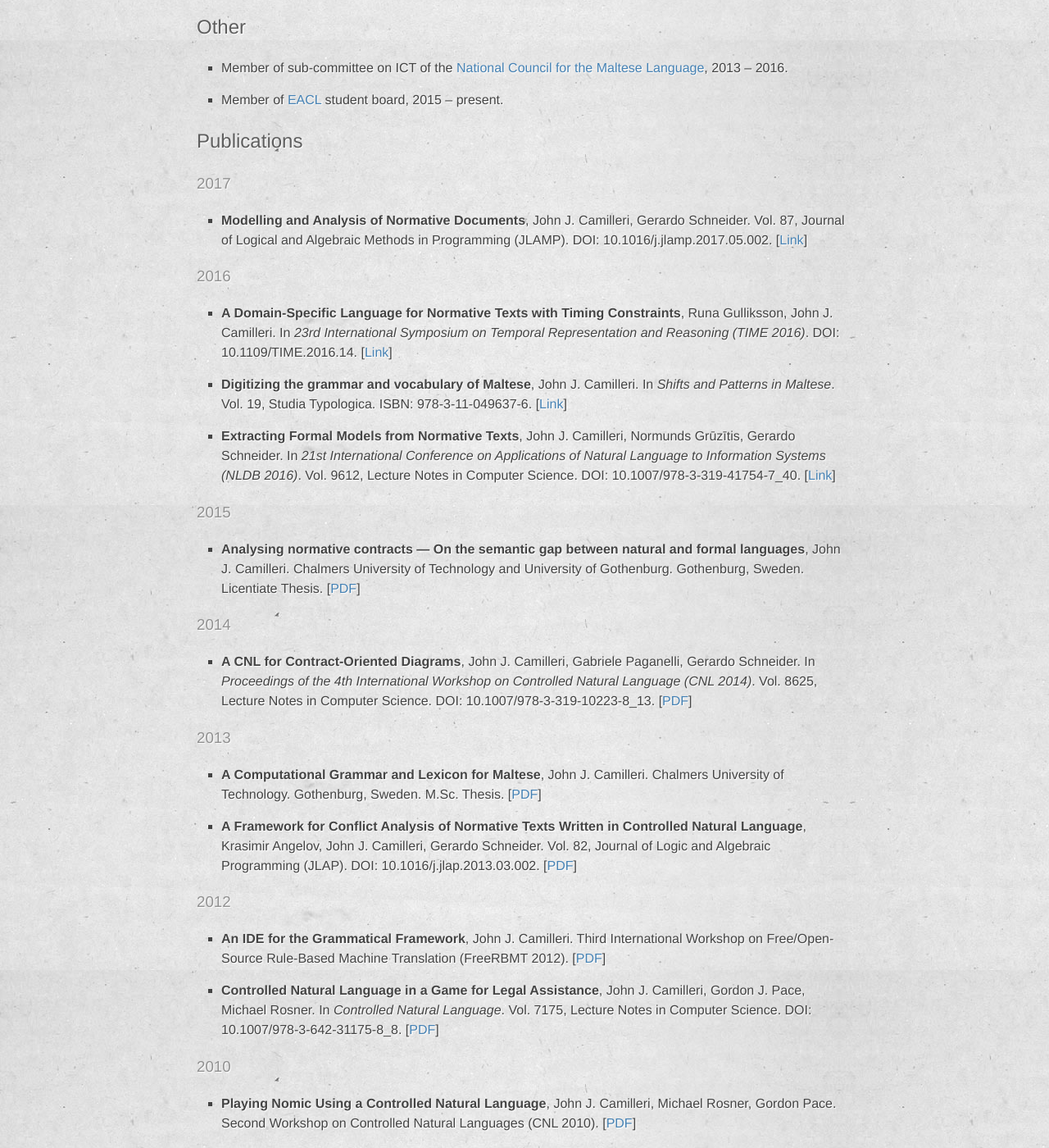
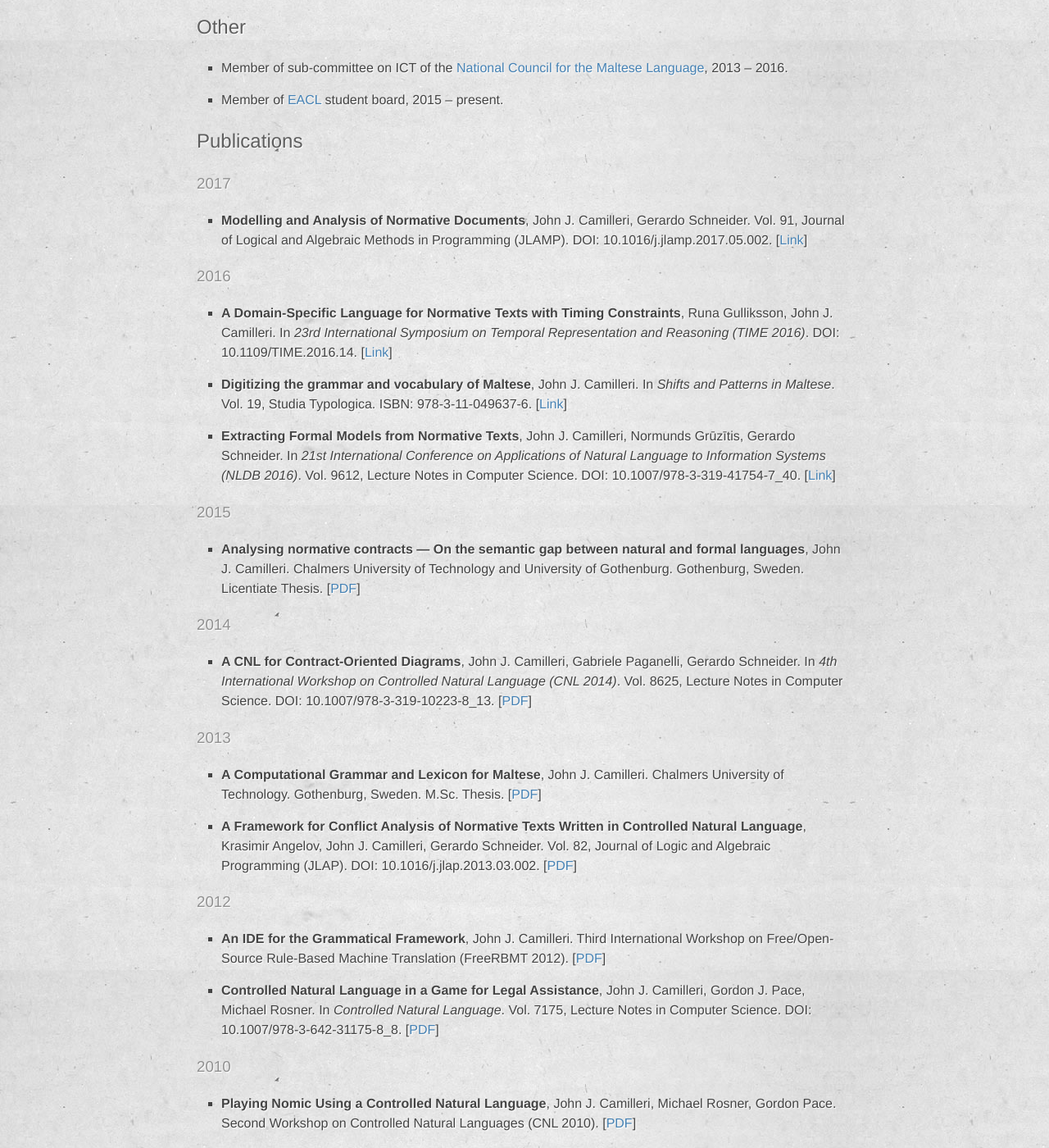
Before and after one commit to johnjcamilleri/johnjcamilleri.github.io, a Jekyll site: the page built from academic.md, in a window 1280 px wide and 1400 px high, scrolled down 1515 px. Shown: the whole window at 82% size. Built offline with Jekyll 4.4.1, drawn with Linux system fonts in a browser that asks for light colours; some of the changed text lies outside the part shown.

Commit message:
Update refs, abstract on PhD page

```diff
--- a/_data/publications.json
+++ b/_data/publications.json
@@ -18,7 +18,7 @@
       "address": "Borovets, Bulgaria"
     },
     "publication": {
-      "booktitle": "Proceedings of the Workshop on Adaptation of Language Resources and Technology to New Domains (RANLP 2009)",
+      "booktitle": "Workshop on Adaptation of Language Resources and Technology to New Domains (RANLP 2009)",
       "pages": "19-26",
       "publisher": "Association for Computational Linguistics"
     },
@@ -42,7 +42,7 @@
       "address": "Malta"
     },
     "publication": {
-      "booktitle": "Proceedings of the Language Resources (LRs) and Human Language Technologies (HLT) for Semitic Languages: Status, Updates, and Prospects",
+      "booktitle": "Language Resources (LRs) and Human Language Technologies (HLT) for Semitic Languages: Status, Updates, and Prospects",
       "pages": "57-61"
     }
   },
@@ -186,7 +186,7 @@
       "Gerardo Schneider"
     ],
     "publication": {
-      "booktitle": "Proceedings of the 4th International Workshop on Controlled Natural Language (CNL 2014)",
+      "booktitle": "4th International Workshop on Controlled Natural Language (CNL 2014)",
       "series": "Lecture Notes in Computer Science",
       "volume": "8625",
       "subseries": "Lecture Notes in Artificial Intelligence",
@@ -290,7 +290,7 @@
     "type": "paper",
     "bibtype": "article",
     "year": 2017,
-    "month": null,
+    "month": 10,
     "title": "Modelling and Analysis of Normative Documents",
     "authors": [
       "John J. Camilleri",
@@ -298,8 +298,8 @@
     ],
     "publication": {
       "journal": "Journal of Logical and Algebraic Methods in Programming (JLAMP)",
-      "volume": 87,
-      "pages": null,
+      "volume": 91,
+      "pages": "33–59",
       "doi": "10.1016/j.jlamp.2017.05.002",
     },
     "url": "http://dx.doi.org/10.1016/j.jlamp.2017.05.002",
```
Also changed, not shown: phd-thesis.md (+31 -15 lines).
